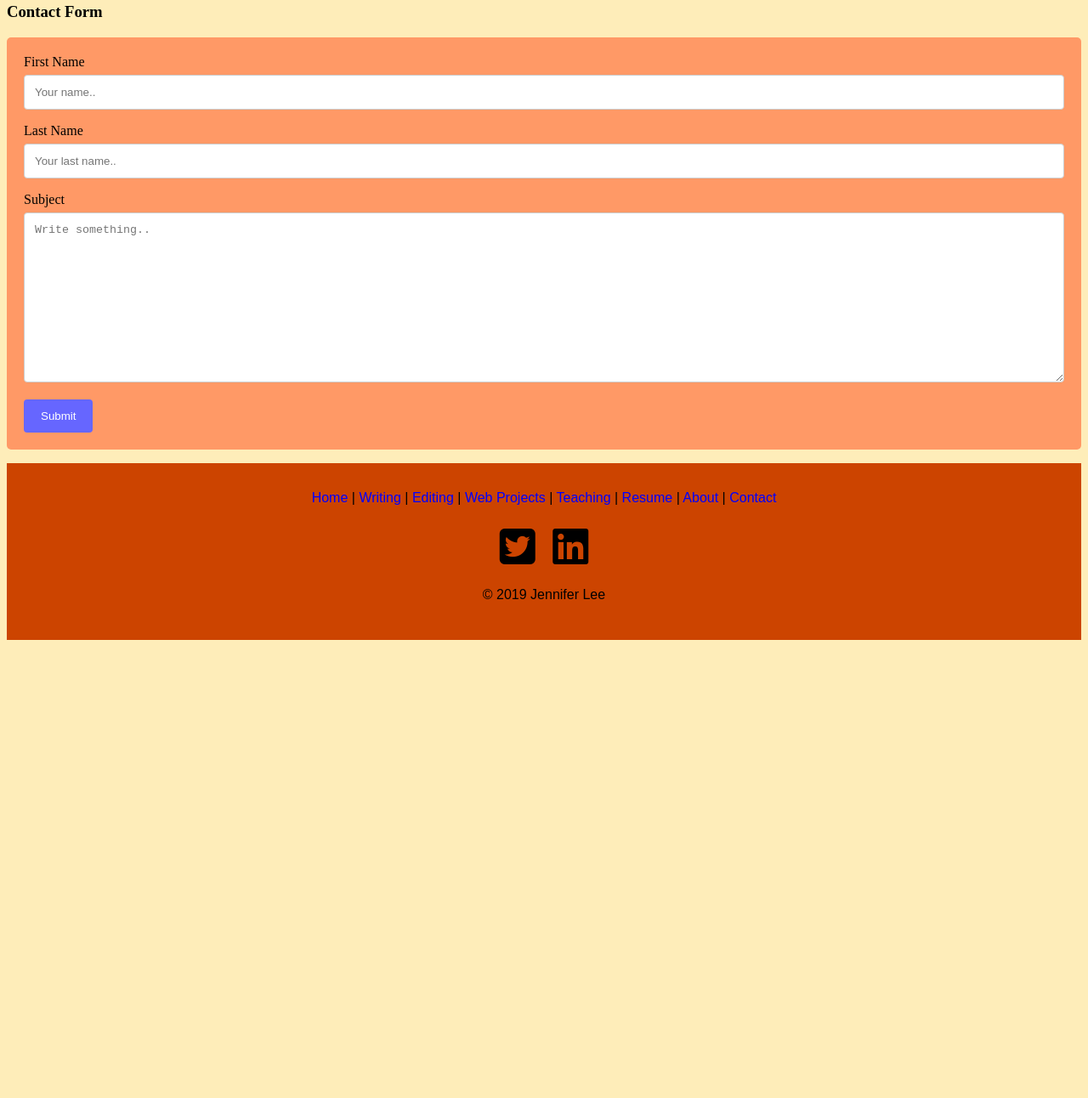
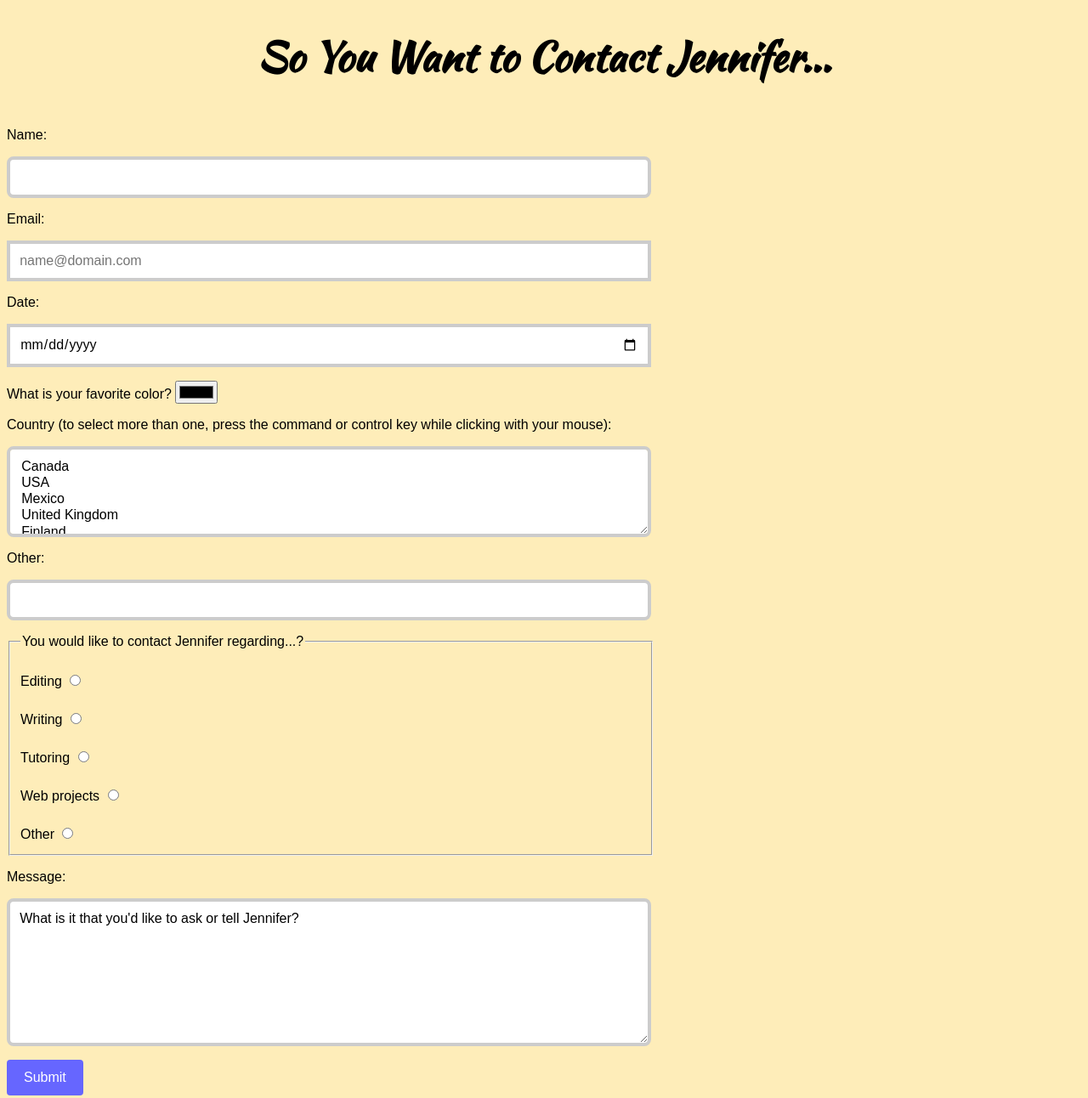
Before and after one commit to violinmaestro/portfolio-2, a plain HTML site: page contact.html in a window 1280 px wide. Shown: the part 405-1697 px from the top of the page at 85% size. Before the commit the page ends 1166 px from the top, so only its background shows below. Drawn offline with Linux system fonts and the light colour scheme; a web font is replaced by a local one.

Commit message:
assignment 9

```diff
--- a/contact.html
+++ b/contact.html
@@ -4,7 +4,8 @@
     <meta charset="utf-8">
     <title>Jennifer Lee</title>
     <script src="https://kit.fontawesome.com/697b15a1b7.js" crossorigin="anonymous"></script>
-    <link href="https://fonts.googleapis.com/css?family=Sunshiney" rel="stylesheet">
+    <link href="https://fonts.googleapis.com/css?family=Kaushan+Script&display=swap" rel="stylesheet">
+    <link href="https://fonts.googleapis.com/css?family=Sawarabi+Mincho&display=swap" rel="stylesheet">
     <link rel="stylesheet" type="text/css" href="styles/styles.css">
   </head>
   <body>
@@ -27,16 +28,71 @@
        </ul>
     </nav>
     <section>
-    <h3>Contact Form</h3>
-      <div class="container">
-        <form action="/action_page.php">
-          <label for="fname">First Name</label>
-          <input type="text" id="fname" name="firstname" placeholder="Your name..">
-          <label for="lname">Last Name</label>
-          <input type="text" id="lname" name="lastname" placeholder="Your last name..">
-          <label for="subject">Subject</label>
-          <textarea id="subject" name="subject" placeholder="Write something.." style="height:200px"></textarea>
-          <input type="submit" value="Submit">
+    <h3 class="contact-form">So You Want to Contact Jennifer...</h3>
+        <form method="GET">
+            <label>Name:
+              <input type="text" name="name">
+            </label>
+            <label>Email:
+              <input type="email" name="email" placeholder="name@domain.com">
+            <label>Date:
+              <input type="date" name="date">
+            </label>
+            <label>What is your favorite color?
+              <input type="color" name="favcolor">
+            </label>
+            <label>Country (to select more than one, press the command or control
+            key while clicking with your mouse):
+                  <select name="country" multiple>
+                      <option value="canada">Canada</option>
+                      <option value="usa">USA</option>
+                      <option value="mexico">Mexico</option>
+                      <option value="unitedKingdom">United Kingdom</option>
+                      <option value="finland">Finland</option>
+                      <option value="germany">Germany</option>
+                      <option value="france">France</option>
+                      <option value="turkey">Turkey</option>
+                      <option value="iran">Iran</option>
+                      <option value="india">India</option>
+                      <option value="pakistan">Pakistan</option>
+                      <option value="sriLanka">Sri Lanka</option>
+                      <option value="japan">Japan</option>
+                      <option value="korea">Korea</option>
+                      <option value="china">China</option>
+                      <option value="hongKong">Hong Kong</option>
+                      <option value="taiwan">Taiwan</option>
+                      <option value="philippines">Philippines</option>
+                      <option value="singapore">Singapore</option>
+                      <option value="malaysia">Malaysia</option>
+                      <option value="thailand">Thailand</option>
+                      <option value="vietnam">Vietnam</option>
+                      <option value="australia">Australia</option>
+                      <option value="newZealand">New Zealand</option>
+                  </select>
+            </label>
+            <label>Other:
+              <input type="text" name="unlistedCountry">
+            <fieldset>
+              <legend>You would like to contact Jennifer regarding...?</legend>
+                  <label>Editing
+                    <input type="radio" name="service" value="Editing">
+                  </label>
+                  <label>Writing
+                    <input type="radio" name="service" value="Writing">
+                  </label>
+                  <label>Tutoring
+                    <input type="radio" name="service" value="Tutoring">
+                  </label>
+                  <label>Web projects
+                    <input type="radio" name="service" value="webProjects">
+                  <label>Other
+                    <input type="radio" name="service" value="Other">
+                  </label>
+           </fieldset>
+           <label>Message:
+                 <textarea rows="8" cols="10">What is it that you'd like to ask or tell Jennifer?</textarea>
+             <input type="submit" value="Submit">
+           </label>
         </form>
       </div>
     </section>
--- a/styles/styles.css
+++ b/styles/styles.css
@@ -1,5 +1,9 @@
 * {box-sizing: border-box;}
 
+button, input, select, textarea {
+  font-family: inherit;
+  font-size: 100%;
+}
 p {
   font-family: Avenir, sans-serif;
 }
@@ -194,15 +198,47 @@ i {
 .teaching-summary p::first-line {
   font-size: 1.5rem;
 }
+label {
+  font-family: 'Sawarabi Mincho', sans-serif;
+}
+.contact-form {
+  font-family: 'Kaushan Script', cursive;
+  font-size: 3rem;
+  text-align: center;
+}
 input[type=text], select, textarea {
-  width: 100%;
-  padding: 12px;
-  border: 1px solid #ccc;
-  border-radius: 4px;
+  display: block;
+  width: 60%;
+  padding: .7rem;
+  border: .3rem solid #ccc;
+  border-radius: .5rem;
   box-sizing: border-box;
-  margin-top: 6px;
-  margin-bottom: 16px;
+  margin-top: 1rem;
+  margin-bottom: 1rem;
   resize: vertical;
+  font-family: 'Sawarabi Mincho', sans-serif;
+}
+input[type=email] {
+  display: block;
+  width: 60%;
+  padding: .7rem;
+  border: .3rem solid #ccc;
+  margin-top: 1rem;
+  margin-bottom: 1rem;
+}
+input[type=date] {
+  display: block;
+  width: 60%;
+  padding: .7rem;
+  border: .3rem solid #ccc;
+  margin-top: 1rem;
+  margin-bottom: 1rem;
+  font-family: 'Sawarabi Mincho', sans-serif;
+}
+input[type=radio] {
+  padding: 3rem;
+  margin-top: .5rem;
+  margin-bottom: .5rem;
 }
 input[type=submit] {
   background-color: #6666ff;
@@ -211,9 +247,18 @@ input[type=submit] {
   border: none;
   border-radius: 4px;
   cursor: pointer;
+  font-family: 'Sawarabi Mincho', sans-serif;
 }
 input[type=submit]:hover {
   background-color: #cc4400;
+}
+label {
+  display: block;
+  margin-top: 1rem;
+}
+fieldset {
+  margin-bottom: 1rem;
+  width: 60%;
 }
 .container {
   border-radius: 5px;
```
Also changed, not shown: index.html (+1 -1 lines).
